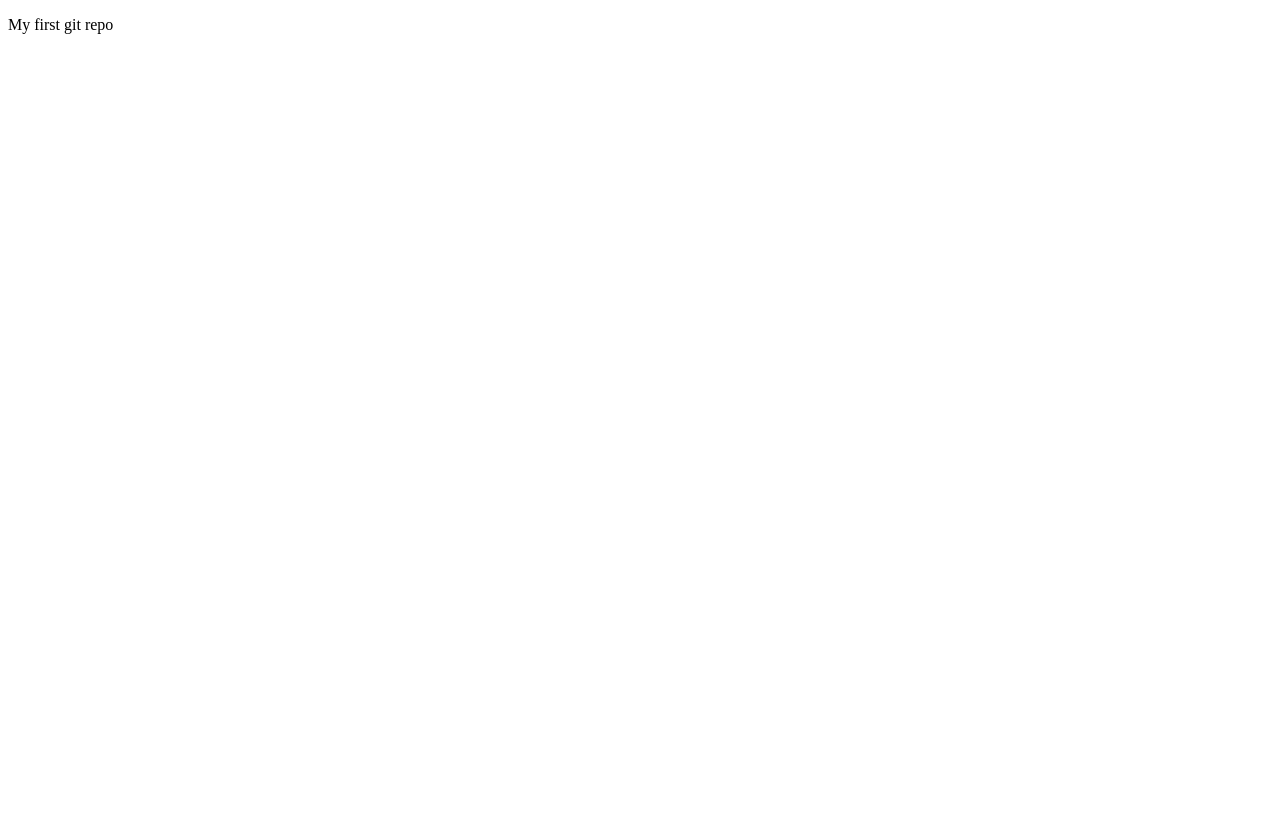
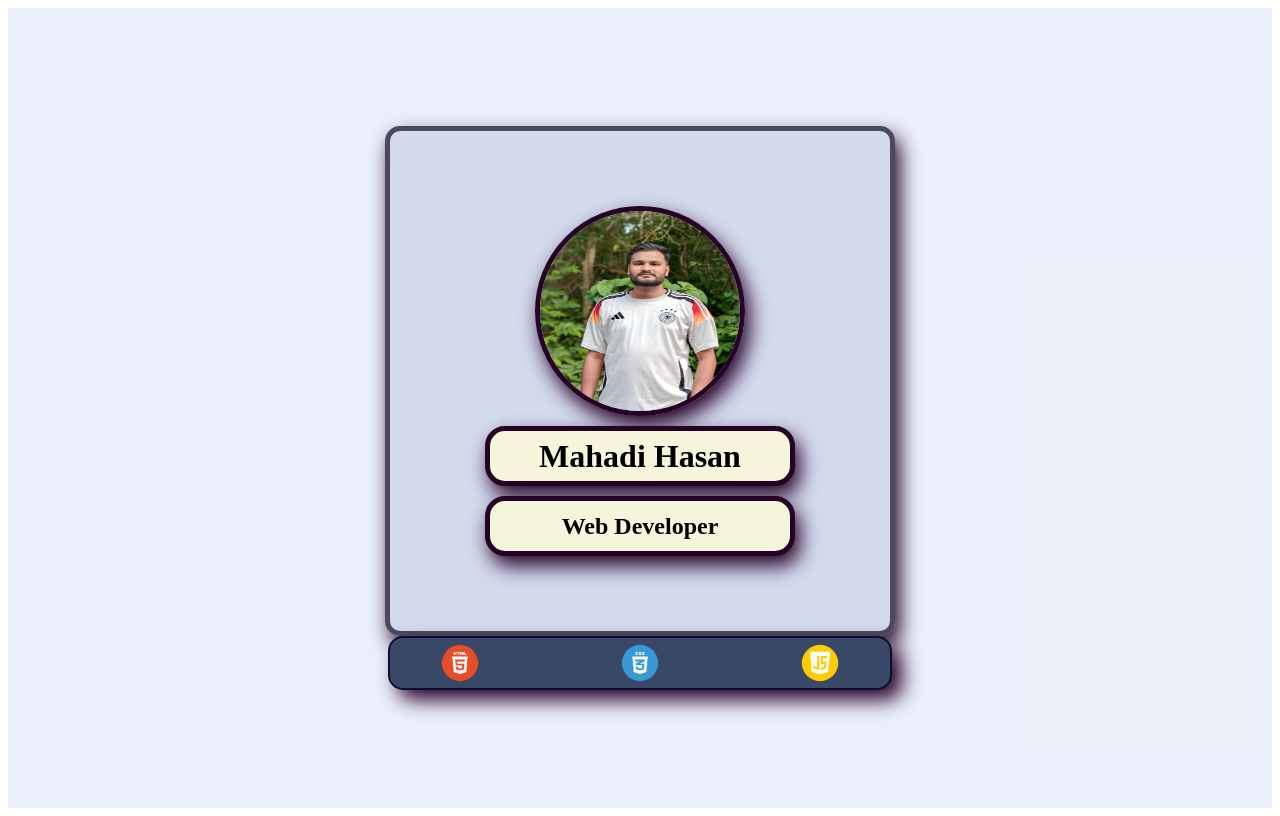
Before and after one commit to Mahadi00h/Website_Development, a plain HTML site: page index.html in a window 1280 px wide. Drawn offline with Linux system fonts and the light colour scheme.

Commit message:
this is new design

```diff
--- a/index.html
+++ b/index.html
@@ -4,9 +4,23 @@
     <meta charset="UTF-8">
     <meta name="viewport" content="width=>, initial-scale=1.0">
     <title>Document</title>
+    <link rel="stylesheet" href="style.css">
 </head>
 <body>
-    <p>My first git repo</p>
+    <div class="maindiv">
+        <div id="imgdiv">
+            <img id="image"  src="Mahadi.jpg" alt="Mahadi">
+            <div class="bldiv"><h1>Mahadi Hasan</h1></div>
+            <div class="bldiv"><h2>Web Developer</h2></div>
+        </div>
+        <div id="iconmain">
+            <img class="icons" src="html1.png" alt="html icon">
+            <img class="icons" src="css.png" alt="css icon">
+            <img class="icons" src="js.png" alt="js icon">
+        </div>
+
+
+    </div>
 
 </body>
 </html>
--- a/style.css
+++ b/style.css
@@ -0,0 +1,65 @@
+.maindiv{
+    height: 100vh;
+    background-color: rgba(99, 135, 220, 0.135);
+    display: flex;
+    align-items: center;
+    justify-content: center;
+    flex-direction: column;
+
+}
+#imgdiv{
+    height:500px;
+    width: 500px;
+    border: 5px solid rgba(20, 11, 29, 0.701);
+    border-radius: 15px;
+    box-shadow: 5px 10px 20px rgb(39, 2, 39);
+    display: flex;
+    justify-content: center;
+    align-items: center;
+    flex-direction: column;
+    background-color: rgba(201, 208, 231, 0.678) ;
+
+}
+#image{
+    height: 200px;
+    width: 200px;
+    display: flex;
+    border: 5px solid rgb(39, 2, 39);
+    border-radius: 500px;
+    box-shadow: 5px 10px 20px rgb(39, 2, 39);
+    align-items: center;
+    justify-content: center;
+
+
+}
+.bldiv{
+    display: flex;
+    height: 50px;
+    width: 300px;
+    flex-direction: column;
+    align-items: center;
+    justify-content: center;
+    background-color: beige;
+    margin-top: 10px ;
+    border: 5px solid rgb(39, 2, 39);
+    box-shadow: 5px 10px 20px rgb(39, 2, 39);
+    border-radius: 20px;
+}
+#iconmain {
+    display: flex;
+    flex-direction: row;
+    height: 50px;
+    width: 500px;
+    border: 2px solid rgb(12, 14, 52);
+    border-radius: 15px;
+    box-shadow: 10px 10px 20px rgb(39, 2, 39);
+    align-items: center;
+    justify-content: center;
+    gap: 120px;
+    background-color: #3a4868;
+}
+.icons{
+    margin: 10px;
+    height: 40px;
+    width: 40px;
+}
```
Also changed, not shown: Mahadi.jpg (added), css.png (added), html1.png (added), js.png (added).
